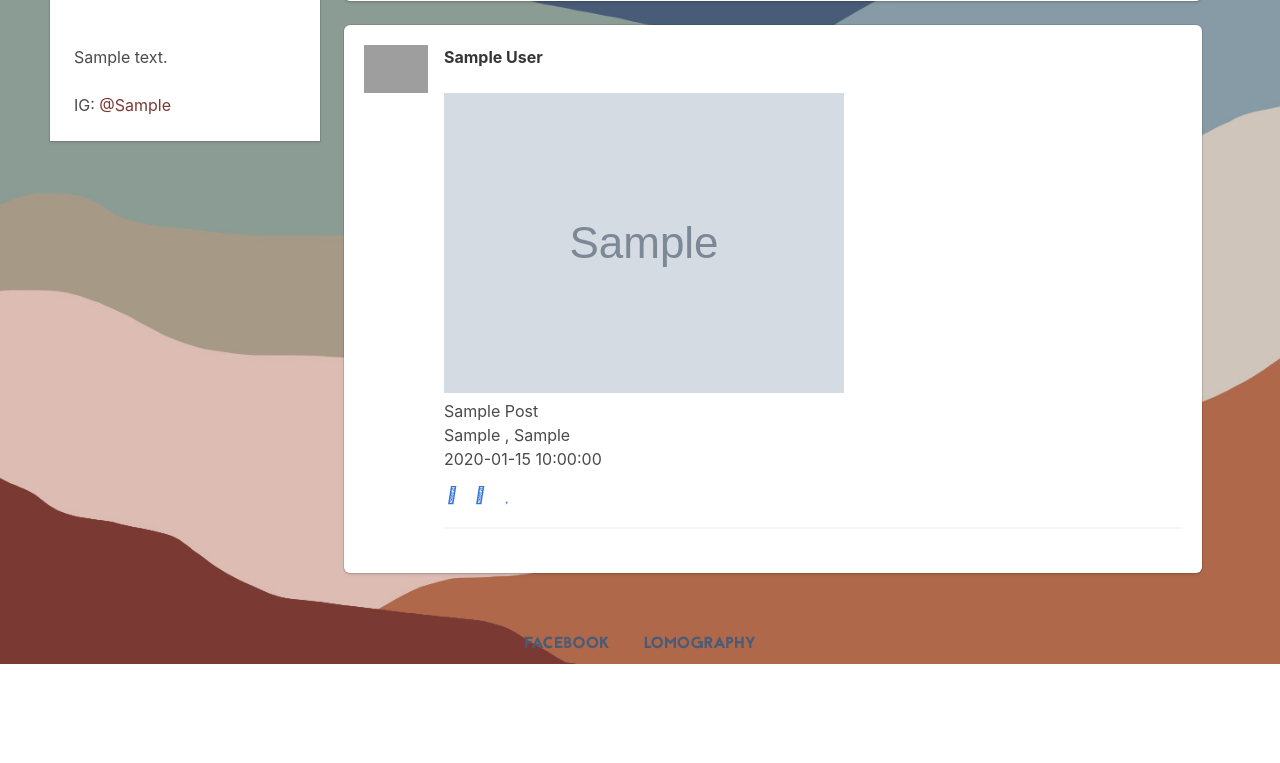
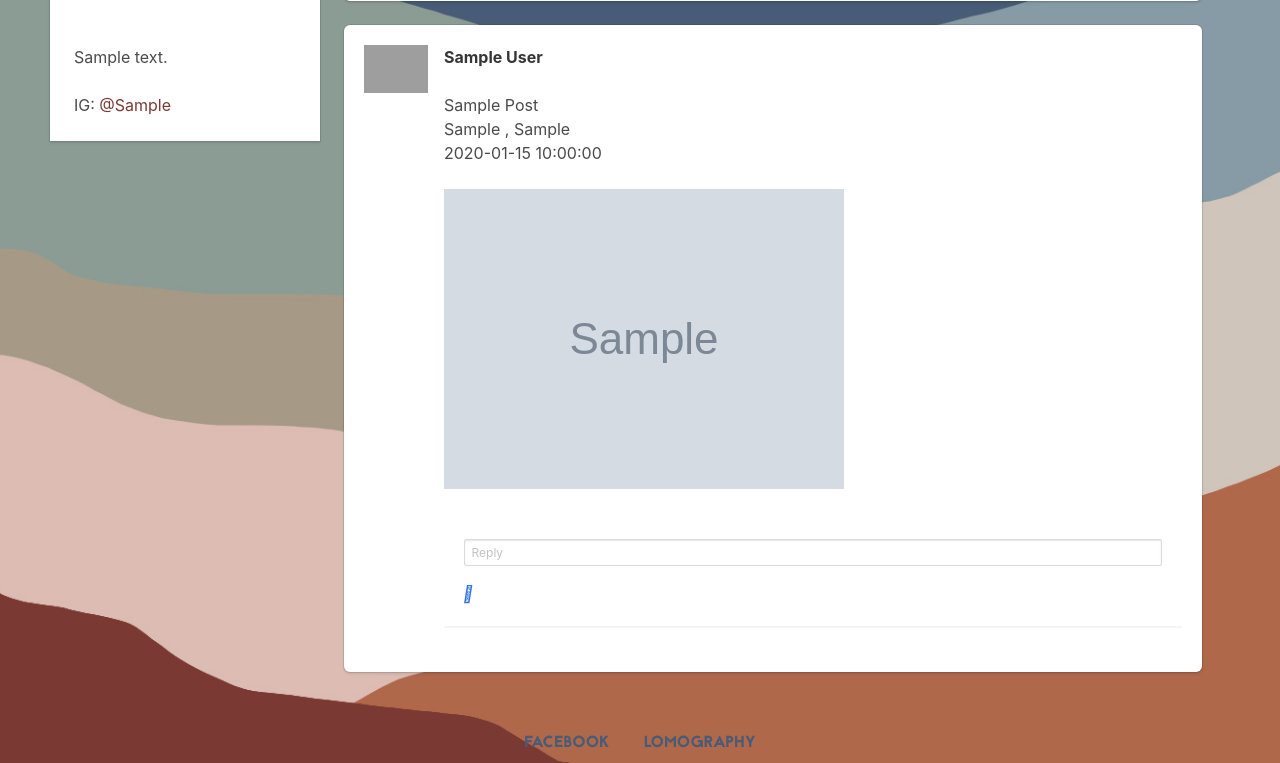
Before and after one commit to KutchaiJovi/LOMOMANILA, a Flask app: template templates/home.html in a window 1280 px wide. Shown: the part 390-1153 px from the top of the page. Before the commit the page ends 1054 px from the top, so only its background shows below. Run offline with Flask 2, Linux system fonts and the light colour scheme; tables that the repository leaves empty hold one stand-in row (values such as "Sample post"); the template is opened without the code that fills it: values that come from a table or form of the project are taken from there, most other values are stand-ins (such as "Sample title", 1, 10 or a date in 2020); grey boxes marked "Sample" are stand-in pictures; grey boxes are pictures that could not be loaded.

Commit message:
follow up commit

```diff
--- a/templates/home.html
+++ b/templates/home.html
@@ -8,14 +8,14 @@
               <div class="card">
                   <div class="card-image">
                       <figure class="image is-4by3" >
-                      <img src="https://bulma.io/images/placeholders/1280x960.png" alt="Placeholder image">
+                      <img src="{{ avatar.picpath }}" alt="Placeholder image">
                       </figure>
                   </div>
                   <div class="card-content">
                     <div class="media">
                       <div class="media-left">
                           <figure class="image is-48x48">
-                          <img src="https://bulma.io/images/placeholders/96x96.png" alt="Placeholder image">
+                          <img src="{{ avatar.picpath }}" alt="Placeholder image">
                           </figure>
                       </div>
                       <div class="media-content">
@@ -32,7 +32,7 @@
                   </div>
               </div>
         </div>
-        <div class="column">
+        <div class="column is-9">
                 <div class="box">
                 <article class="media">
                     <figure class="media-left">
@@ -98,12 +98,13 @@
                         <strong>{{ users.fname }} {{ users.lname }}</strong>
                         <br><br>
                         {% for userPost in newPost %}
-                          <img src='{{ userPost.imagepath }}' height="200px;"><br>
                           {{ userPost.post }}<br>
                           {{ userPost.filmCam }} , {{ userPost.filmRoll }}<br>
-                          <time datetime="1-1-2016">{{ userPost.postDate }}</time>
+                          <time datetime="1-1-2016">{{ userPost.postDate }}</time><br><br>
+                          <img src='{{ userPost.imagepath }}'><br>
 
-                          <nav class="level is-mobile">
+
+                          <!-- <nav class="level is-mobile">
                             <div class="level-left">
                               <a class="level-item" aria-label="reply">
                                 <span class="icon is-small">
@@ -121,7 +122,22 @@
                                 </span>
                               </a>
                             </div>
-                          </nav>
+                          </nav> -->
+                          <br>
+                          <form action="/post" method="POST">
+                            <div class="control" style="margin: 20px;">
+                              <input type="text" class="input is-small" name="comment" placeholder="Reply">
+                          </div>
+                            <nav class="level is-mobile">
+                              <div class="media-right">
+                                <a class="level-item submit" type="submit"aria-label="reply">
+                                  <span class="icon is-small">
+                                    <i class="fas fa-reply" aria-hidden="true"></i>
+                                  </span>
+                                </a>
+                              </div>
+                            </nav>
+                          </form>
                           <hr>
                         {% endfor %}
                       </p>
```
